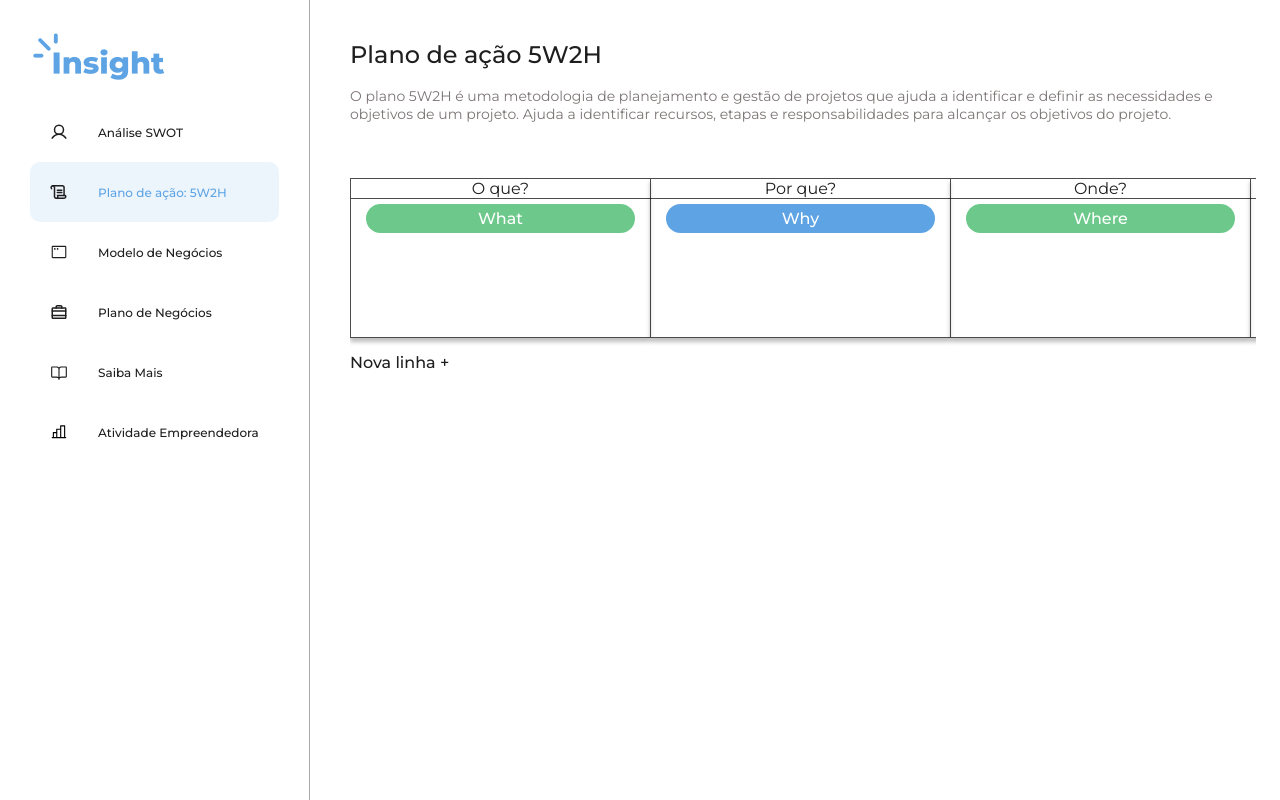
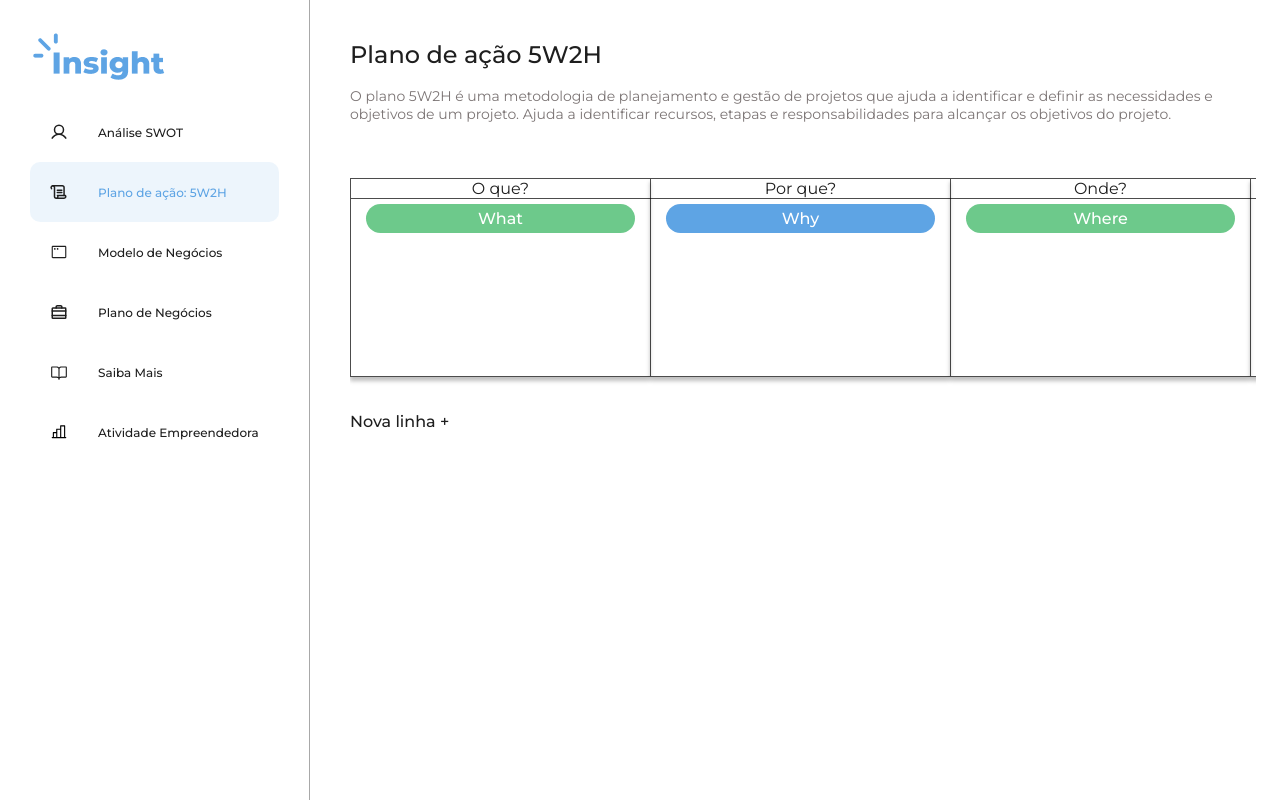
Before and after one commit to limarich/empreendify, a React (Vite) app: page /action-plan in a window 1280 px wide. Built offline with nearby package versions, Linux system fonts and the light colour scheme.

Commit message:
Atualização do tamanho do texto

```diff
--- a/package.json
+++ b/package.json
@@ -9,6 +9,7 @@
     "preview": "vite preview"
   },
   "dependencies": {
+    "@mui/base": "^5.0.0-beta.17",
     "@phosphor-icons/react": "^2.0.9",
     "axios": "^1.5.0",
     "html2canvas": "^1.4.1",
--- a/src/components/EditableRow/index.jsx
+++ b/src/components/EditableRow/index.jsx
@@ -1,8 +1,10 @@
-import { useEffect, useState } from "react";
+import { useEffect, useState, useRef } from "react";
 import "./styles.css";
 
 import trashIcon from "../../assets/logos/TrashSimple.svg";
 import trashIconHovered from "../../assets/logos/TrashSimpleFilled.svg";
+
+import { TextareaAutosize } from '@mui/base/TextareaAutosize';
 
 export const EditableRow = (
   { showHeader, handleChildStateChange, index, handleDeleteEditableRow, state }
@@ -10,30 +12,63 @@ export const EditableRow = (
 
   const [isHovered, setIsHovered] = useState(false);
 
-  const handleInputChange = (event) => {
+  const [minHeightForInput, setMinHeightForInput] = useState(7);
+  const [maxHeightForInput, setMaxHeightForInput] = useState(15);
+  const [textareaHeights, setTextareaHeights] = useState([
+    minHeightForInput,
+    minHeightForInput,
+    minHeightForInput,
+    minHeightForInput,
+    minHeightForInput,
+    minHeightForInput,
+    minHeightForInput,
+    minHeightForInput,
+  ])
+
+  let textareaRefs = []
+  for(let i = 0; i < 8; i++) {
+    textareaRefs[i] = useRef(null);
+  }
+
+  function encontrarMaximo(numeros) {
+    if (numeros.length === 0) {
+      return NaN; // Retorna NaN se nenhum número for fornecido
+    }
+
+    let maximo = numeros[0]; // Inicializa o máximo com o primeiro número
+
+    for (let i = 1; i < numeros.length; i++) {
+      if (numeros[i] > maximo) {
+        maximo = numeros[i];
+      }
+    }
+
+    return maximo;
+  }
+
+  const handleInputChange = (event, indexOfTextarea) => {
     const { name, value } = event.target;
 
     let array = {...state, [name]: value };
     // Chamando a função de callback do pai com o novo estado
     handleChildStateChange(array, index);
+
+    // Atualizar tamanho das caixas de texto
+    let arrayHeights = [...textareaHeights]
+    let heightOfThisTextarea = 7;
+
+    arrayHeights[indexOfTextarea] = heightOfThisTextarea;
+    setTextareaHeights([...arrayHeights]);
+    console.log(arrayHeights);
+
+    let maxArrayHeight = encontrarMaximo(arrayHeights);
+    console.log(maxArrayHeight);
+
+    if(maxArrayHeight >= minHeightForInput && maxArrayHeight <= maxHeightForInput) {
+      setMinHeightForInput(maxArrayHeight);
+      console.log("Entrou")
+    }
   };
-
-  // Essa função não está funcionando apropriadamente ainda
-  // Necessário pensar em uma lógica melhor
-  function resizeRow() {
-    var editableRow = document.querySelector(".editable-row");
-
-    var textarea = document
-    .querySelectorAll(".editable-row .input-control textarea");
-    textarea.forEach((area => {
-
-      area.style.height = area.style.minHeight;
-      if(area.scrollHeight > area.clientHeight) {
-        editableRow.style.height = (70 + area.scrollHeight) + "px";
-      }
-
-    }));
-  }
 
   const [editableRowHover, setEditableRowHover] = useState(false);
 
@@ -60,81 +95,108 @@ export const EditableRow = (
           <div className="input-control">
             {showHeader && <span className="header">O que?</span>}
             <span className="tag">What</span>
-            <textarea
+            <TextareaAutosize
+              minRows={minHeightForInput}
+              maxRows={maxHeightForInput}
+              value={state.what}
+              ref={textareaRefs[0]}
+
               name="what"
-              value={state.what}
-              onChange={handleInputChange}
-              onInput={resizeRow}
+              onChange={(event) => {
+                handleInputChange(event, 0)
+              }}
             />
           </div>
           <div className="input-control">
             {showHeader && <span className="header"> Por que?</span>}
             <span className="tag">Why</span>
-            <textarea
+            <TextareaAutosize
+              minRows={minHeightForInput}
+              maxRows={maxHeightForInput}
+              value={state.why}
+              ref={textareaRefs[1]}
+
               name="why"
-              value={state.why}
-              onChange={handleInputChange}
-              onInput={resizeRow}
+              onChange={(event) => handleInputChange(event, 1)}
             />
           </div>
           <div className="input-control">
             {showHeader && <span className="header">Onde?</span>}
             <span className="tag">Where</span>
-            <textarea
+            <TextareaAutosize
+              className="input-control-autosize"
+              minRows={minHeightForInput}
+              maxRows={maxHeightForInput}
+              value={state.where}
+              ref={textareaRefs[2]}
+
               name="where"
-              value={state.where}
-              onChange={handleInputChange}
-              onInput={resizeRow}
+              onChange={(event) => handleInputChange(event, 2)}
             />
           </div>
           <div className="input-control">
             {showHeader && <span className="header">Quando?</span>}
             <span className="tag">When</span>
-            <textarea
+            <TextareaAutosize
+              minRows={minHeightForInput}
+              maxRows={maxHeightForInput}
+              value={state.when}
+              ref={textareaRefs[3]}
+
               name="when"
-              value={state.when}
-              onChange={handleInputChange}
-              onInput={resizeRow}
+              onChange={(event) => handleInputChange(event, 3)}
             />
           </div>
           <div className="input-control">
             {showHeader && <span className="header">Quem?</span>}
             <span className="tag">Who</span>
-            <textarea
+            <TextareaAutosize
+              minRows={minHeightForInput}
+              maxRows={maxHeightForInput}
+              value={state.who}
+              ref={textareaRefs[4]}
+
               name="who"
-              value={state.who}
-              onChange={handleInputChange}
-              onInput={resizeRow}
+              onChange={(event) => handleInputChange(event, 4)}
             />
           </div>
           <div className="input-control">
             {showHeader && <span className="header">Como?</span>}
             <span className="tag">How</span>
-            <textarea
+            <TextareaAutosize
+              minRows={minHeightForInput}
+              maxRows={maxHeightForInput}
+              value={state.how}
+              ref={textareaRefs[5]}
+
               name="how"
-              value={state.how}
-              onChange={handleInputChange}
-              onInput={resizeRow}
+              onChange={(event) => handleInputChange(event, 5)}
             />
           </div>
           <div className="input-control">
             {showHeader && <span className="header">Quanto?</span>}
             <span className="tag">How Many</span>
-            <textarea
+            <TextareaAutosize
+              minRows={minHeightForInput}
+              maxRows={maxHeightForInput}
+              value={state.howMany}
+              ref={textareaRefs[6]}
+
               name="howMany"
-              value={state.howMany}
-              onChange={handleInputChange}
-              onInput={resizeRow}
+              onChange={(event) => handleInputChange(event, 6)}
             />
           </div>
           <div className="input-control">
             {showHeader && <span className="header">Status</span>}
             <span className="tag">Status</span>
-            <textarea
+            <TextareaAutosize
+              minRows={minHeightForInput}
+              maxRows={maxHeightForInput}
+              value={state.status}
+              ref={textareaRefs[7]}
+
               name="status"
-              value={state.status}
-              onChange={handleInputChange}
-              onInput={resizeRow}
+              onChange={(event) => handleInputChange(event, 7)}
             />
           </div>
         </div>
@@ -156,7 +218,6 @@ export const EditableRow = (
           />
         </a>
       }
-
     </div>
   );
 };
--- a/src/components/EditableRow/styles.css
+++ b/src/components/EditableRow/styles.css
@@ -30,21 +30,21 @@
 }
 
 .editable-row .input-control {
-
-  margin: 0px;
-
   display: flex;
   flex-direction: column;
   justify-content: start;
   align-items: center;
 
   width: 300px;
+  height: 100%;
+
   box-shadow: 0 4px 4px 0 rgba(0, 0, 0, 0.25);
-  min-width: 300px;
   border: 0.5px solid rgba(0, 0, 0, 0.7);
   border-right: 0px;
+}
 
-  min-height: 100px;
+.input-control-autosize {
+  border: 1px solid red;
 }
 
 .editable-row .input-control:last-of-type {
@@ -82,16 +82,13 @@
 
 .editable-row .input-control textarea {
   all: unset;
-  min-height: 70px;
   width: 90%;
-  padding-left: 1 rem;
+  padding-left: 1rem;
   padding-top: 1rem;
   white-space: pre-wrap;
   word-break: break-word;
 
   border: 0px solid red;
-
-  flex: 1;
 }
 
 .trash-icon {
--- a/src/pages/NotFound/index.jsx
+++ b/src/pages/NotFound/index.jsx
@@ -2,6 +2,9 @@ import "./styles.css";
 
 import { SectionHeader } from "../../components/SectionHeader";
 import { EditableRow } from "../../components/EditableRow";
+
+import { TextareaAutosize } from '@mui/base/TextareaAutosize';
+
 
 export const NotFound = () => {
   return (
@@ -9,15 +12,7 @@ export const NotFound = () => {
       <SectionHeader
         title={`Oops! Página não encontrada!`}
       />
-      <div className="contentContainerRow">
-        <div className="EditableRowContainer">
-          <EditableRow
-            index={0}
-            showHeader={true}
-            key={0}
-          />
-        </div>
-      </div>
+      <TextareaAutosize/>
     </div>
   );
 };
```
Also changed, not shown: 2 other files (tests, documents, lock files or other folders).
